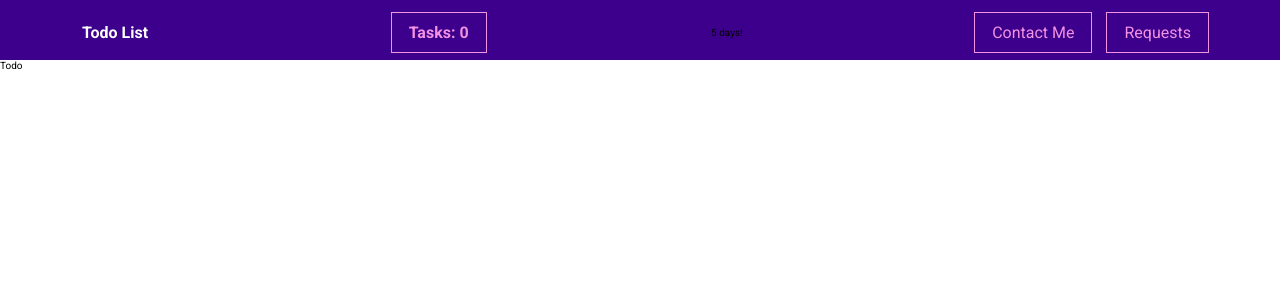
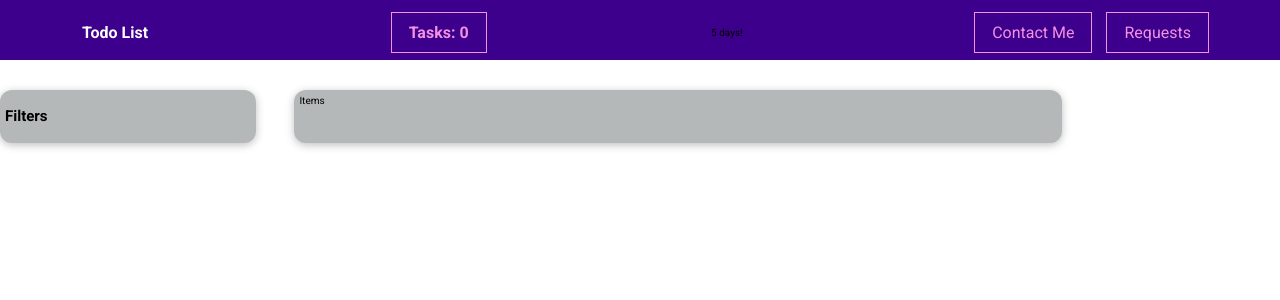
Before and after one commit to SubwaySerfer/todo_list, a Vue app: page /todo in a window 1280 px wide. Shown: the top 300 px of the page. Built offline with nearby package versions, Linux system fonts and the light colour scheme.

Commit message:
feat: add start maket todoList page

```diff
--- a/src/components/home/ValuteItem.vue
+++ b/src/components/home/ValuteItem.vue
@@ -46,6 +46,8 @@ export default {
   justify-content: space-between;
   font-size: 1.5rem;
   font-weight: 600;
+  height: min-content;
+  gap: 1.2rem;
 }
 .buttons-container {
   display: flex;
--- /dev/null
+++ b/src/components/todos/TodoItems.vue
@@ -0,0 +1,13 @@
+<template>
+  <section class="container">Items</section>
+</template>
+
+<style scoped>
+.container {
+  width: 60vw;
+  background-color: rgb(181, 184, 184);
+  border-radius: 12px;
+  box-shadow: 0 2px 8px rgba(0, 0, 0, 0.26);
+  padding: 0.5rem;
+}
+</style>
--- /dev/null
+++ b/src/components/todos/TodoSide.vue
@@ -0,0 +1,16 @@
+<template>
+  <section class="container">
+    <h2>Filters</h2>
+  </section>
+</template>
+
+<style scoped>
+.container {
+  background-color: rgb(181, 184, 184);
+  width: 20%;
+  height: min-content;
+  border-radius: 12px;
+  box-shadow: 0 2px 8px rgba(0, 0, 0, 0.26);
+  padding: 0.5rem;
+}
+</style>
--- a/src/pages/home/WeatherInfo.vue
+++ b/src/pages/home/WeatherInfo.vue
@@ -56,7 +56,7 @@ export default {
 <style scoped>
 .container {
   width: auto;
-  height: auto;
+  height: min-content;
   gap: 1rem;
   background-color: rgb(181, 184, 184);
   display: flex;
--- a/src/pages/todo/TodoList.vue
+++ b/src/pages/todo/TodoList.vue
@@ -1 +1,29 @@
-<template>Todo</template>
+<template>
+  <div class="wrapper">
+    <todo-side></todo-side>
+    <todo-items></todo-items>
+  </div>
+</template>
+
+<script>
+import TodoSide from '@/components/todos/TodoSide.vue';
+import TodoItems from '@/components/todos/TodoItems.vue';
+
+export default {
+  components: {
+    TodoSide,
+    TodoItems,
+  },
+};
+</script>
+
+<style scoped>
+.wrapper {
+  display: flex;
+  flex-direction: row;
+  max-width: 1400px;
+  margin: 0 auto;
+  margin-top: 3rem;
+  gap: 3%;
+}
+</style>
```
